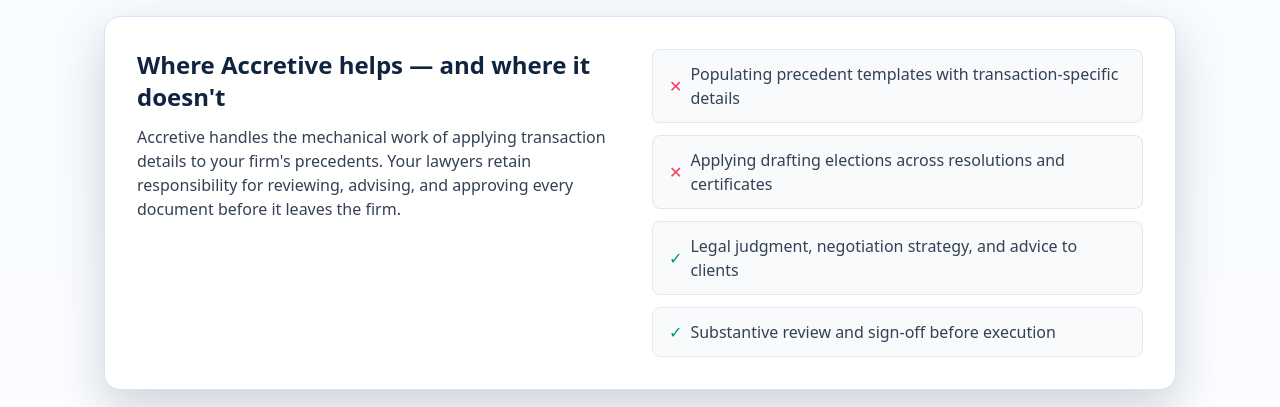
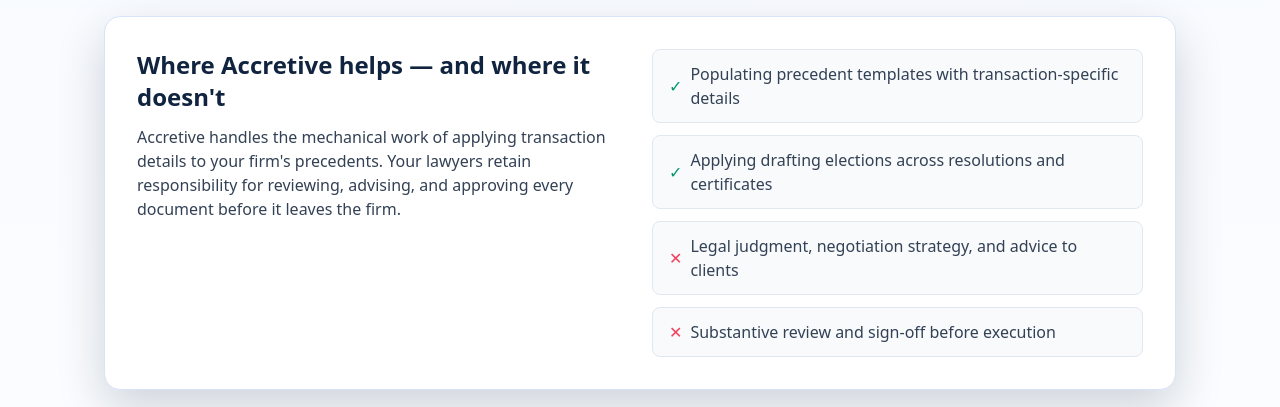
Before and after one commit to dearlovelucas-hub/Accretive.co.nz, a Next.js app: page / in a window 1280 px wide. Shown: the part 1620-2027 px from the top of the page. Built offline with nearby package versions, Linux system fonts and the light colour scheme.

Commit message:
Invert landing page ticks and crosses in value section

```diff
--- a/app/page.tsx
+++ b/app/page.tsx
@@ -17,10 +17,10 @@
 ];
 
 const valueAddItems = [
-  { label: "Populating precedent templates with transaction-specific details", type: "cross" as const },
-  { label: "Applying drafting elections across resolutions and certificates", type: "cross" as const },
-  { label: "Legal judgment, negotiation strategy, and advice to clients", type: "tick" as const },
-  { label: "Substantive review and sign-off before execution", type: "tick" as const }
+  { label: "Populating precedent templates with transaction-specific details", type: "tick" as const },
+  { label: "Applying drafting elections across resolutions and certificates", type: "tick" as const },
+  { label: "Legal judgment, negotiation strategy, and advice to clients", type: "cross" as const },
+  { label: "Substantive review and sign-off before execution", type: "cross" as const }
 ];
 
 export default function HomePage() {
```
